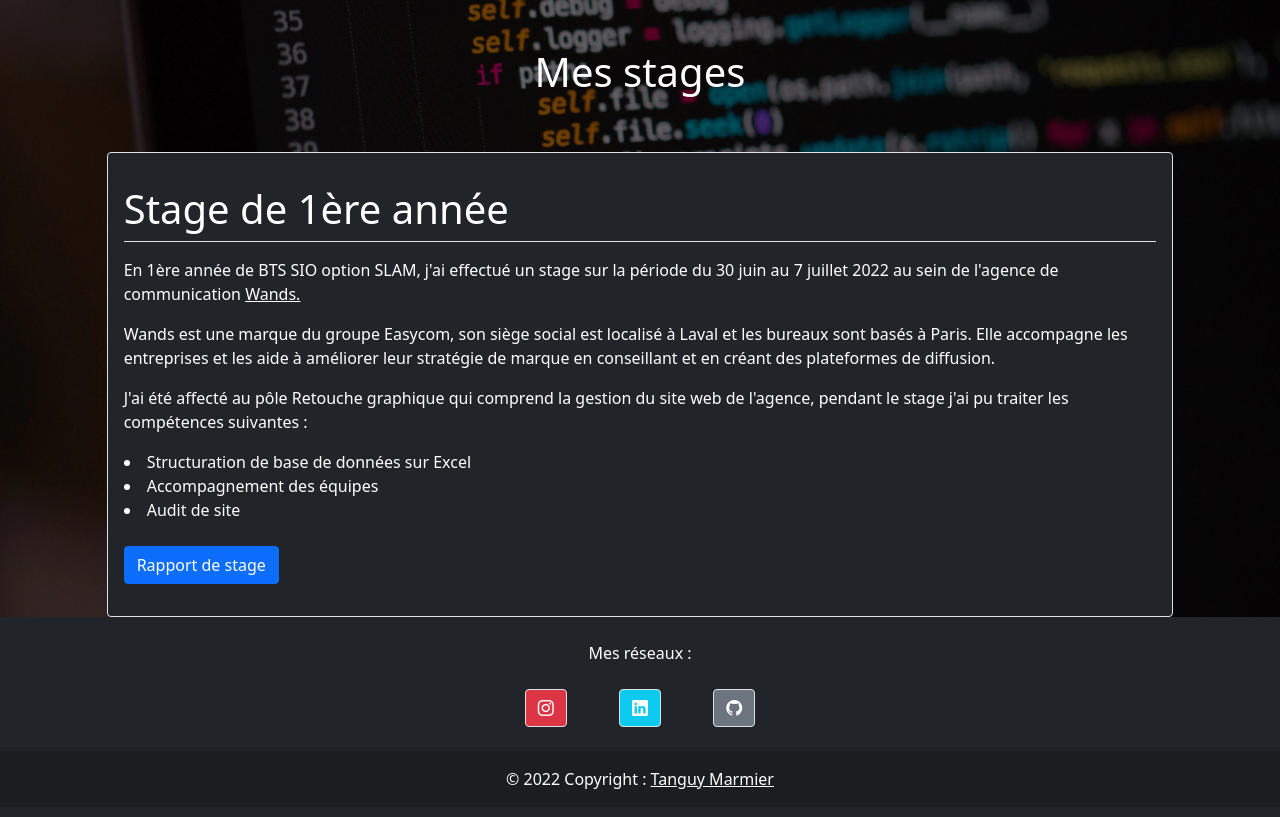
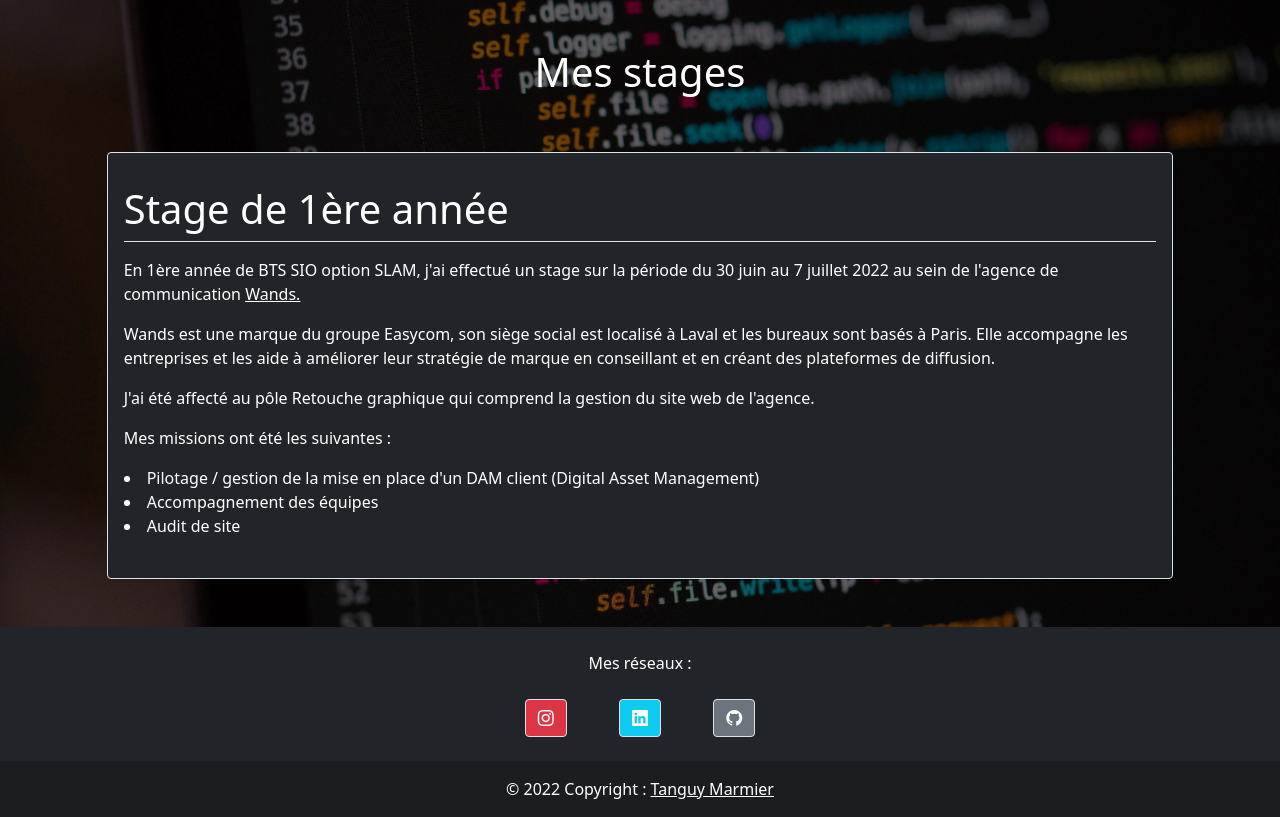
Before and after one commit to tanguym77/portfolio, a PHP site: page /stages.php in a window 1280 px wide. Shown: the part 166-983 px from the top of the page. Before the commit the page ends 955 px from the top, so only its background shows below. Run offline with PHP 8.4, Linux system fonts and the light colour scheme; some libraries are stand-ins or nearby versions.

Commit message:
New CV + DAM

```diff
--- a/stages.php
+++ b/stages.php
@@ -11,17 +11,20 @@
 
         <!-- Présentation -->
         <div class="row w-100 mx-auto d-flex justify-content-center pt-5">
-            <div class="col-md-10 border rounded text-white bg-dark p-3">
+            <div class="col-md-10 border rounded text-white bg-dark p-3 mb-5">
                 <p> <h1 class="pb-2 border-bottom">Stage de 1ère année</h1> </p>
 
-                <p> En 1ère année de BTS SIO option SLAM, j'ai effectué un stage sur la période du 30 juin au 7 juillet 2022 au sein de l'agence de communication <a href="https://wandsparis.com/" class="text-white" target="_blank">Wands.</a> </p>
-                <p> Wands est une marque du groupe Easycom, son siège social est localisé à Laval et les bureaux sont basés à Paris. Elle accompagne les entreprises et les aide à améliorer leur stratégie de marque en conseillant et en créant des plateformes de diffusion. </p>
-                <p>J'ai été affecté au pôle Retouche graphique qui comprend la gestion du site web de l'agence, pendant le stage j'ai pu traiter les compétences suivantes :</p>
-                <li>Structuration de base de données sur Excel</li>
+                <p>En 1ère année de BTS SIO option SLAM, j'ai effectué un stage sur la période du 30 juin au 7 juillet 2022 au sein de l'agence de communication <a href="https://wandsparis.com/" class="text-white" target="_blank">Wands.</a> </p>
+                <p>Wands est une marque du groupe Easycom, son siège social est localisé à Laval et les bureaux sont basés à Paris. Elle accompagne les entreprises et les aide à améliorer leur stratégie de marque en conseillant et en créant des plateformes de diffusion. </p>
+                <p>J'ai été affecté au pôle Retouche graphique qui comprend la gestion du site web de l'agence.</p>
+                <p>Mes missions ont été les suivantes :</p>
+                <li>Pilotage / gestion de la mise en place d'un DAM client (Digital Asset Management)</li>
                 <li>Accompagnement des équipes</li>
                 <li>Audit de site</li>
                 <br>
+                <!--
                 <p><a class="text-white btn btn-primary" href="files/Rapport_de_stage_MARMIER_Tanguy_WANDS.pdf" target="_blank">Rapport de stage</a></p>
+                -->
             </div>
         </div>
 
--- a/vue/header.php
+++ b/vue/header.php
@@ -60,7 +60,7 @@
                         <li><a class="dropdown-item" href="projets.php">Projets</a></li>
                         <div class="dropdown-divider"></div>
                         <li><a class="dropdown-item" href="stages.php">Stages</a></li>
-                        <li><a class="dropdown-item" href="files/CV_Tanguy_MARMIER.pdf" target="_blank">Curriculum vitae</a></li>
+                        <li><a class="dropdown-item" href="files/CV_Marmier_Tanguy.pdf" target="_blank">Curriculum vitae</a></li>
                         </ul>
                     </li>
 
```
Also changed, not shown: 2 other files.
